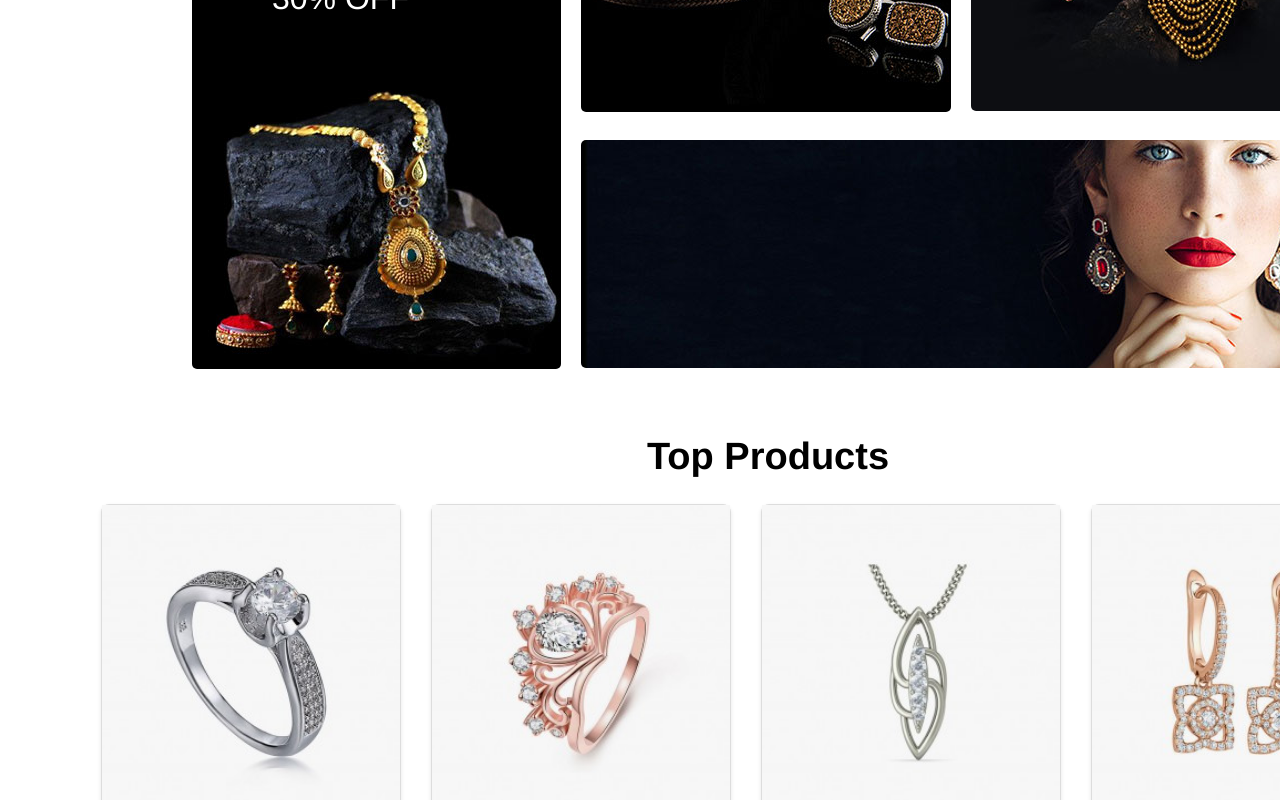
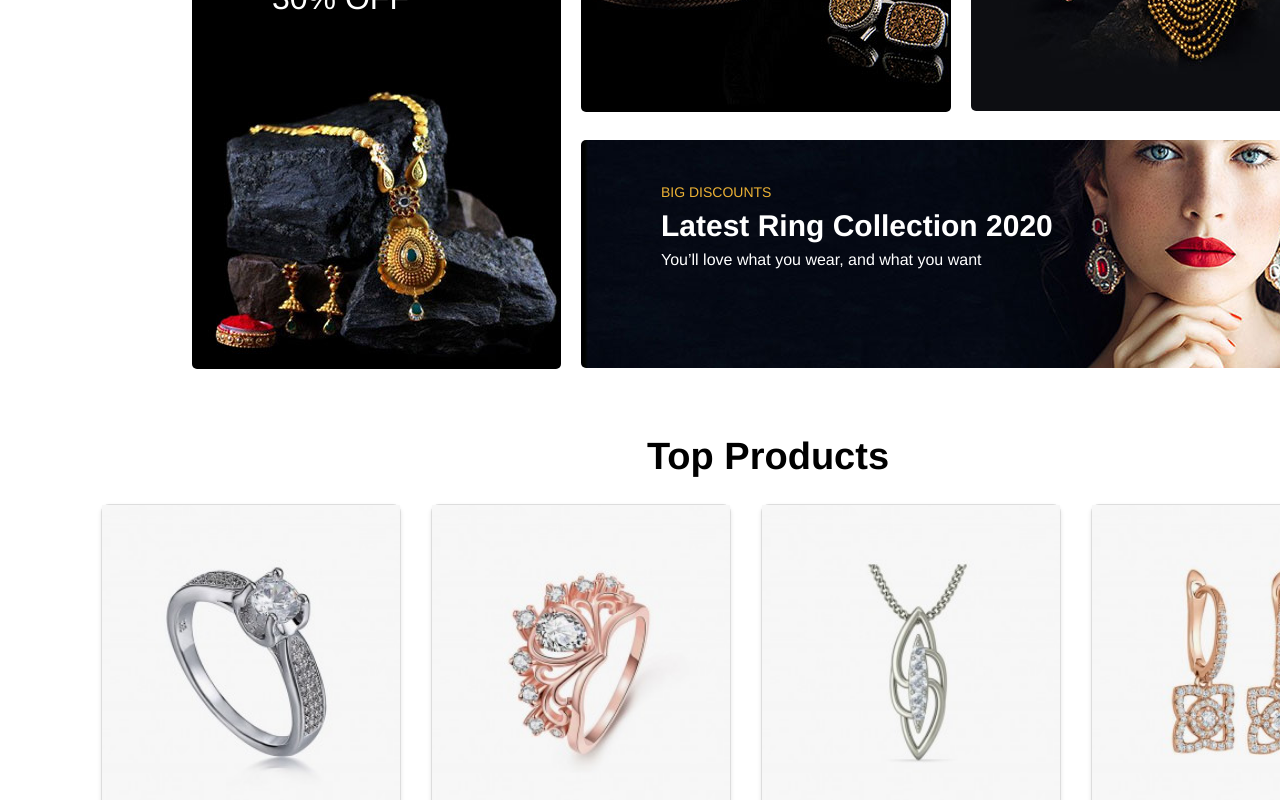
Before and after one commit to Sonu-Subedi/Webtuned_project, a React (Vite) app: page /contact in a window 1280 px wide. Shown: the part 1120-1920 px from the top of the page. Built offline with nearby package versions, Linux system fonts and the light colour scheme.

Commit message:
Change style for content

```diff
--- a/src/assets/sass/components/_footer.scss
+++ b/src/assets/sass/components/_footer.scss
@@ -8,6 +8,7 @@
   display: flex;
   justify-content: space-between;
   align-items: center;
+  margin-left: 10%;
 }
 
 .social-media-icons {
--- a/src/assets/sass/components/_layout.scss
+++ b/src/assets/sass/components/_layout.scss
@@ -87,9 +87,9 @@ body {
   transition: opacity 0.3s;
 }
 
-.banner-left-images {
+.banner-left-images,
+.banner-4 {
   position: relative;
-
   .bannertext {
     position: absolute;
     top: 50px;
--- a/src/components/Content.jsx
+++ b/src/components/Content.jsx
@@ -28,8 +28,18 @@ const Content = () => {
               <img src={bannerimg3} alt="bannerimage" />
             </div>
           </div>
-          <div className="image4">
-            <img src={bannerimg4} alt="bannerimage" />
+
+          <div className="banner-4">
+            <div className="image4">
+              <img src={bannerimg4} alt="bannerimage" />
+            </div>
+            <div className="bannertext">
+              <span className="bannertext1">Big Discounts</span>
+              <span className="bannertext2">Latest Ring Collection 2020</span>
+              <span className="bannertext4">
+                You’ll love what you wear, and what you want
+              </span>
+            </div>
           </div>
         </div>
       </div>
```
